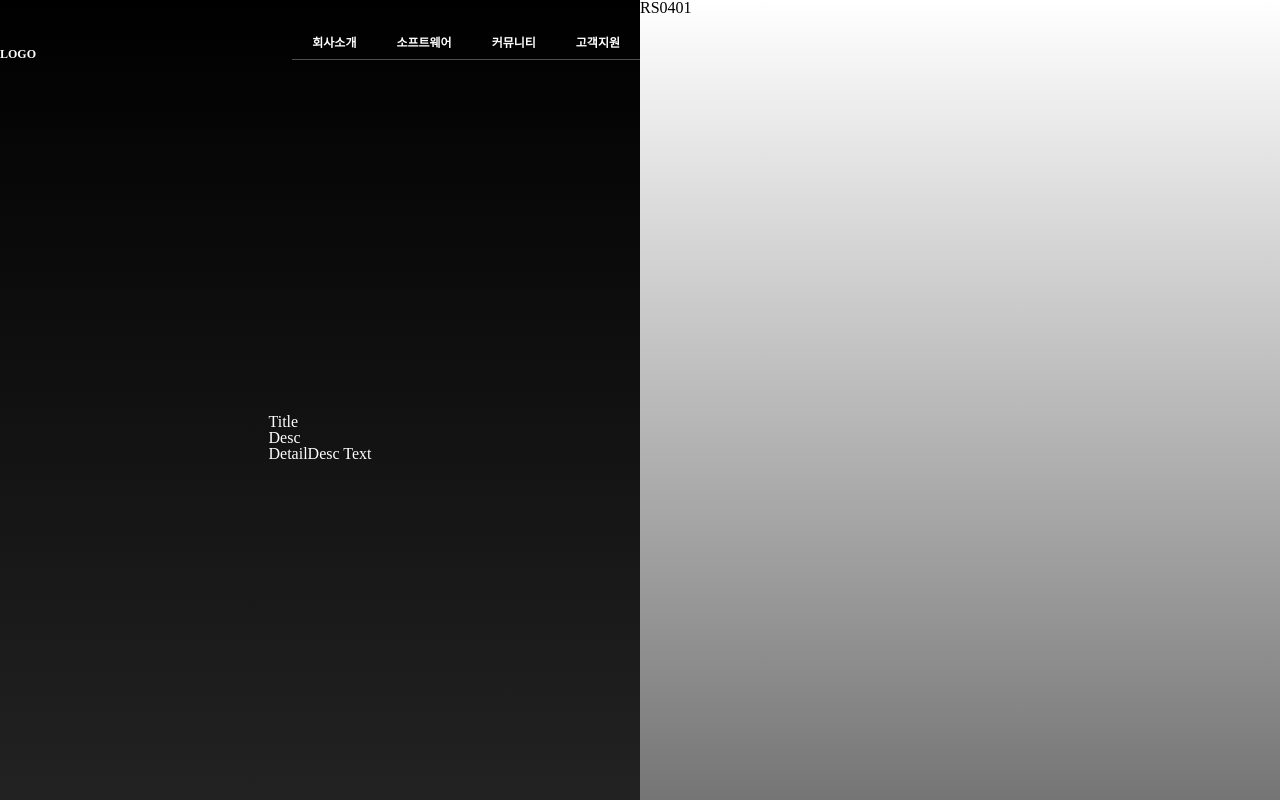
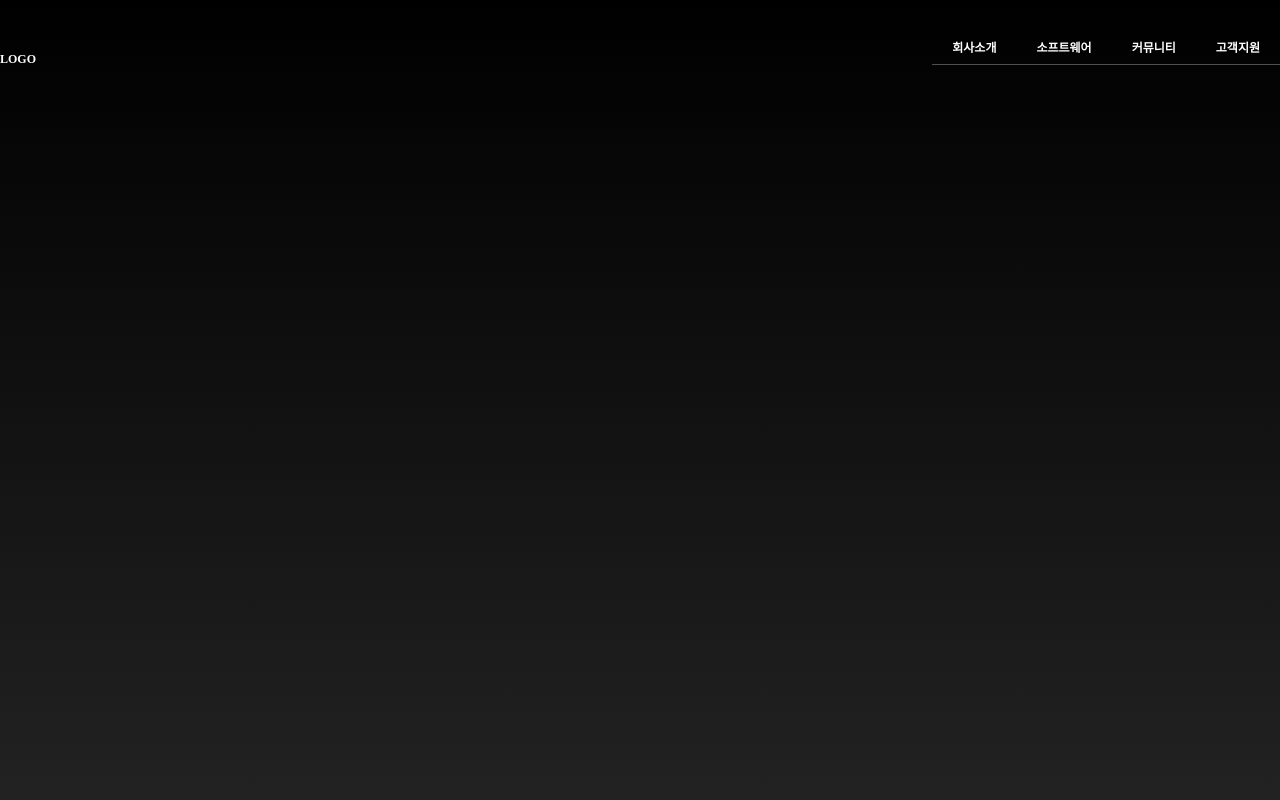
Before and after one commit to riosee2415/homepage-4leaf, a React app: page /support in a window 1280 px wide. Built offline with nearby package versions, Linux system fonts and the light colour scheme.

Commit message:
changed main status :: menu Screen

```diff
--- a/package.json
+++ b/package.json
@@ -4,8 +4,8 @@
   "main": "index.js",
   "license": "MIT",
   "scripts": {
-    "start": "set NODE_ENV=development&&webpack-dev-server",
-    "build": "set NODE_ENV=production&&webpack -p"
+    "start": "NODE_ENV=development webpack-dev-server",
+    "build": "NODE_ENV=production webpack -p"
   },
   "dependencies": {
     "css-loader": "^3.5.2",
--- a/src/components/App.js
+++ b/src/components/App.js
@@ -15,11 +15,22 @@ import {
 } from "./screens";
 
 class App extends React.Component {
+  state = {
+    isMenuScreen: false,
+  };
+
   render() {
+    const { isMenuScreen } = this.state;
+
     return (
       <div className="mainArea">
+        {isMenuScreen ? (
+          <>
             <div className="mainArea__col-1 ma1">
-          <MenuBar />
+              <MenuBar
+                setMenuFunc={this._setMenuScreen}
+                setMainFunc={this._setMainScreen}
+              />
 
               <div className="ma1__content">
                 <Route exact path="/" component={LS0000} />
@@ -29,7 +40,6 @@ class App extends React.Component {
                 <Route exact path="/support" component={LS0401} />
               </div>
             </div>
-
             <div className="mainArea__col-2">
               <Route exact path="/" component={RS0000} />
               <Route exact path="/intro" component={RS0101} />
@@ -37,9 +47,32 @@ class App extends React.Component {
               <Route exact path="/community" component={RS0301} />
               <Route exact path="/support" component={RS0401} />
             </div>
+          </>
+        ) : (
+          <>
+            <div className="mainArea__main">
+              <MenuBar
+                setMenuFunc={this._setMenuScreen}
+                setMainFunc={this._setMainScreen}
+              />
+            </div>
+          </>
+        )}
       </div>
     );
   }
+
+  _setMenuScreen = () => {
+    this.setState({
+      isMenuScreen: true,
+    });
+  };
+
+  _setMainScreen = () => {
+    this.setState({
+      isMenuScreen: false,
+    });
+  };
 }
 
 export default App;
--- a/src/components/MenuBar.js
+++ b/src/components/MenuBar.js
@@ -2,26 +2,31 @@ import React from "react";
 import { NavLink } from "react-router-dom";
 
 class MenuBar extends React.Component {
+  constructor(props) {
+    super(props);
+  }
+
   render() {
+    console.log(this.props.setMenuFunc);
     return (
       <div className="ma1__menu">
         <div className="ma1__menu__logo">
-          <div>
+          <div onClick={() => this.props.setMainFunc()}>
             <NavLink to="/">LOGO</NavLink>
           </div>
         </div>
 
         <div className="ma1__menu__link">
-          <div>
+          <div onClick={() => this.props.setMenuFunc()}>
             <NavLink to="/intro">회사소개</NavLink>
           </div>
-          <div>
+          <div onClick={() => this.props.setMenuFunc()}>
             <NavLink to="/software">소프트웨어</NavLink>
           </div>
-          <div>
+          <div onClick={() => this.props.setMenuFunc()}>
             <NavLink to="/community">커뮤니티</NavLink>
           </div>
-          <div>
+          <div onClick={() => this.props.setMenuFunc()}>
             <NavLink to="/support">고객지원</NavLink>
           </div>
         </div>
--- a/src/components/SubMenu.js
+++ b/src/components/SubMenu.js
@@ -4,11 +4,11 @@ class SubMenu extends React.Component {
   render() {
     return (
       <div className="subMenu">
-        <div>
+        <div className="subMenu__up">
           <div>{this.props.title}</div>
           <div>{this.props.desc}</div>
         </div>
-        <div>
+        <div className="subMenu__down">
           <span>{this.props.detailDesc}</span>
         </div>
       </div>
--- a/src/style/SubMenu.css
+++ b/src/style/SubMenu.css
@@ -1,4 +1,11 @@
 @charset "utf-8";
 
 .subMenu {
+  display: flex;
+  flex-direction: column;
 }
+
+.subMenu__up {
+  display: flex;
+  flex-direction: row;
+}
--- a/src/style/styles.css
+++ b/src/style/styles.css
@@ -19,6 +19,17 @@ body {
   height: 100vh;
   display: flex;
   flex-direction: row;
+}
+
+.mainArea__main {
+  width: 100%;
+  background: linear-gradient(#000000, #222222);
+  height: 100%;
+  display: flex;
+  flex-direction: column;
+  align-items: flex-end;
+  justify-content: flex-start;
+  position: relative;
 }
 
 .mainArea__col-1 {
```
Lines whose indentation alone changed are shown as unchanged.
